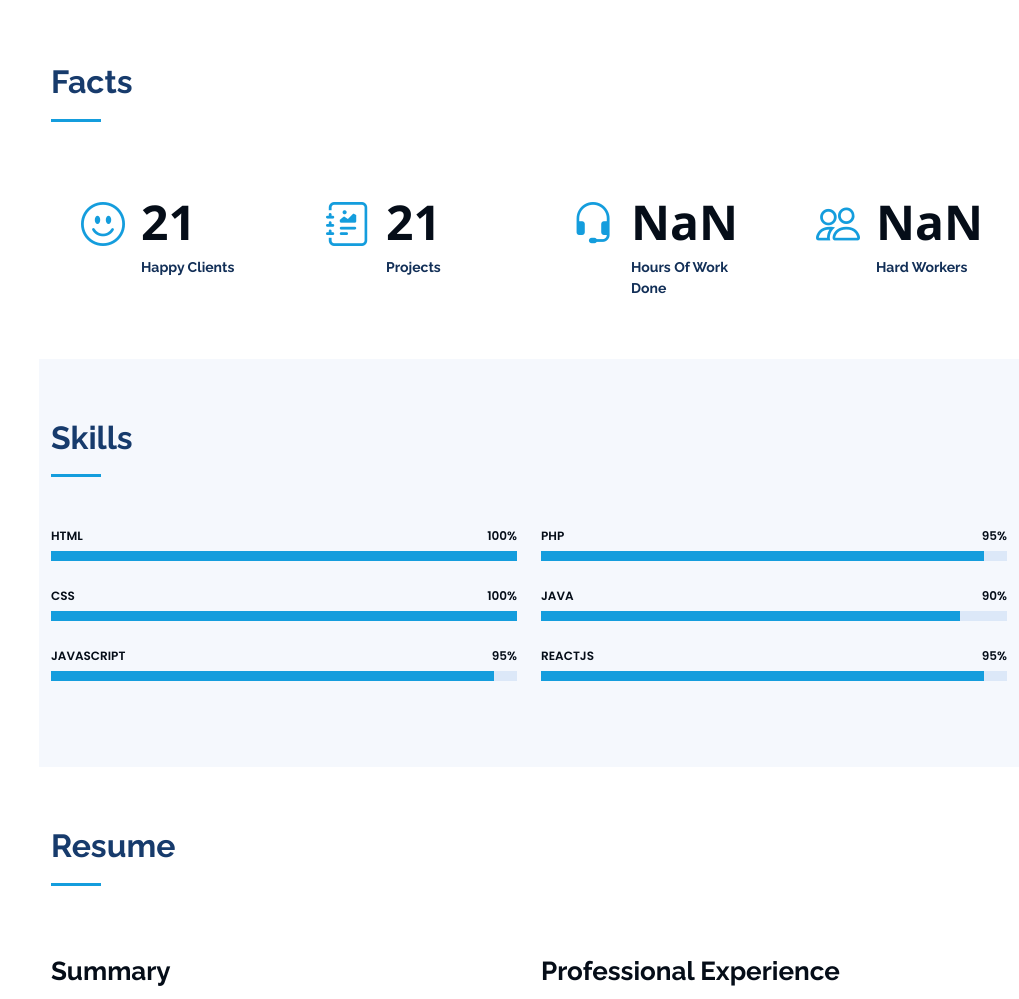
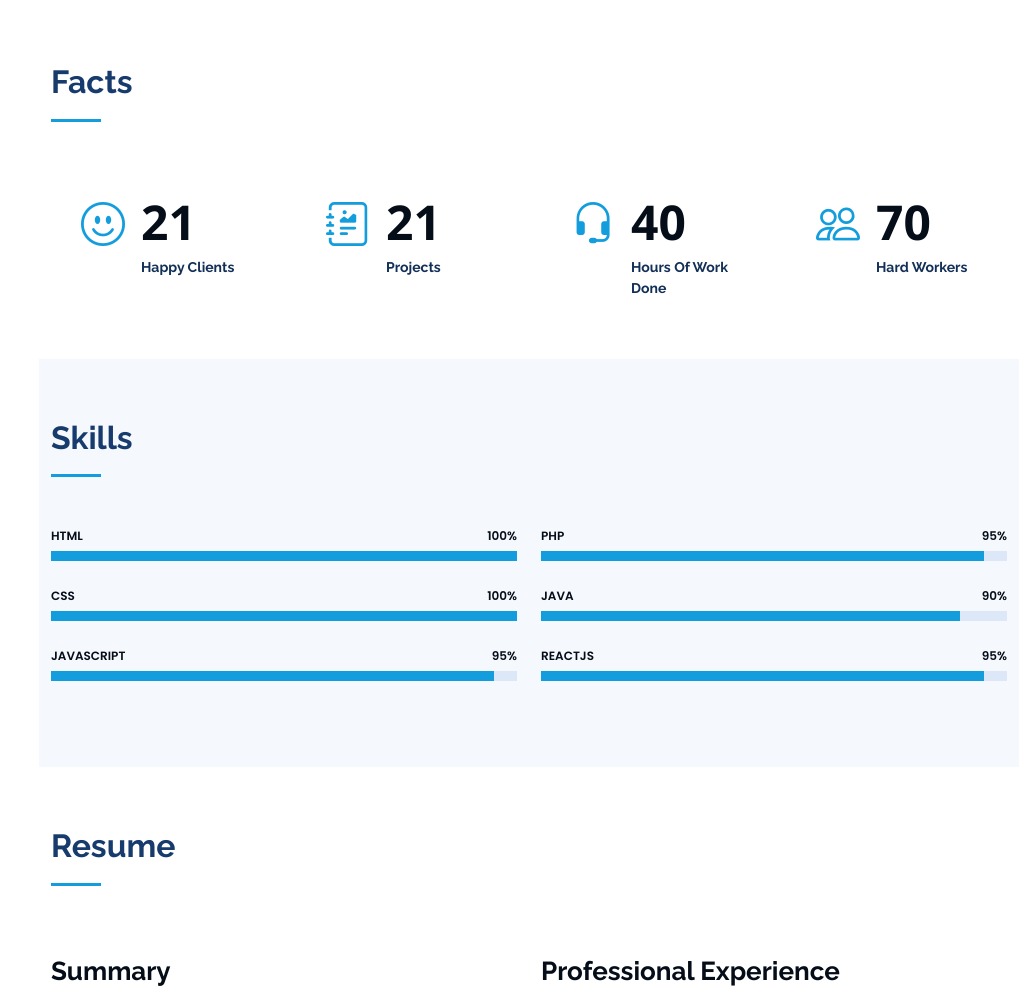
Before and after one commit to oyindamolaadesola/Portfolio, a plain HTML site: page index.html in a window 1280 px wide. Shown: the part 1635-2634 px from the top of the page, without its empty margins (261-1280 px from the left). Drawn offline with nearby package versions, Linux system fonts and the light colour scheme.

Commit message:
Update index.html

```diff
--- a/index.html
+++ b/index.html
@@ -149,7 +149,7 @@
           <div class="col-lg-3 col-md-6 d-md-flex align-items-md-stretch" data-aos="fade-up" data-aos-delay="200">
             <div class="count-box">
               <i class="bi bi-headset"></i>
-              <span data-purecounter-start="0" data-purecounter-end="approximately" data-purecounter-duration="1" class="purecounter"></span>
+              <span data-purecounter-start="0" data-purecounter-end="40" data-purecounter-duration="1" class="purecounter"></span>
               <p><strong>Hours Of Work Done</strong> </p>
             </div>
           </div>
@@ -157,7 +157,7 @@
           <div class="col-lg-3 col-md-6 d-md-flex align-items-md-stretch" data-aos="fade-up" data-aos-delay="300">
             <div class="count-box">
               <i class="bi bi-people"></i>
-              <span data-purecounter-start="0" data-purecounter-end="approximately" data-purecounter-duration="1" class="purecounter"></span>
+              <span data-purecounter-start="0" data-purecounter-end="70" data-purecounter-duration="1" class="purecounter"></span>
               <p><strong>Hard Workers</strong></p>
             </div>
           </div>
```
